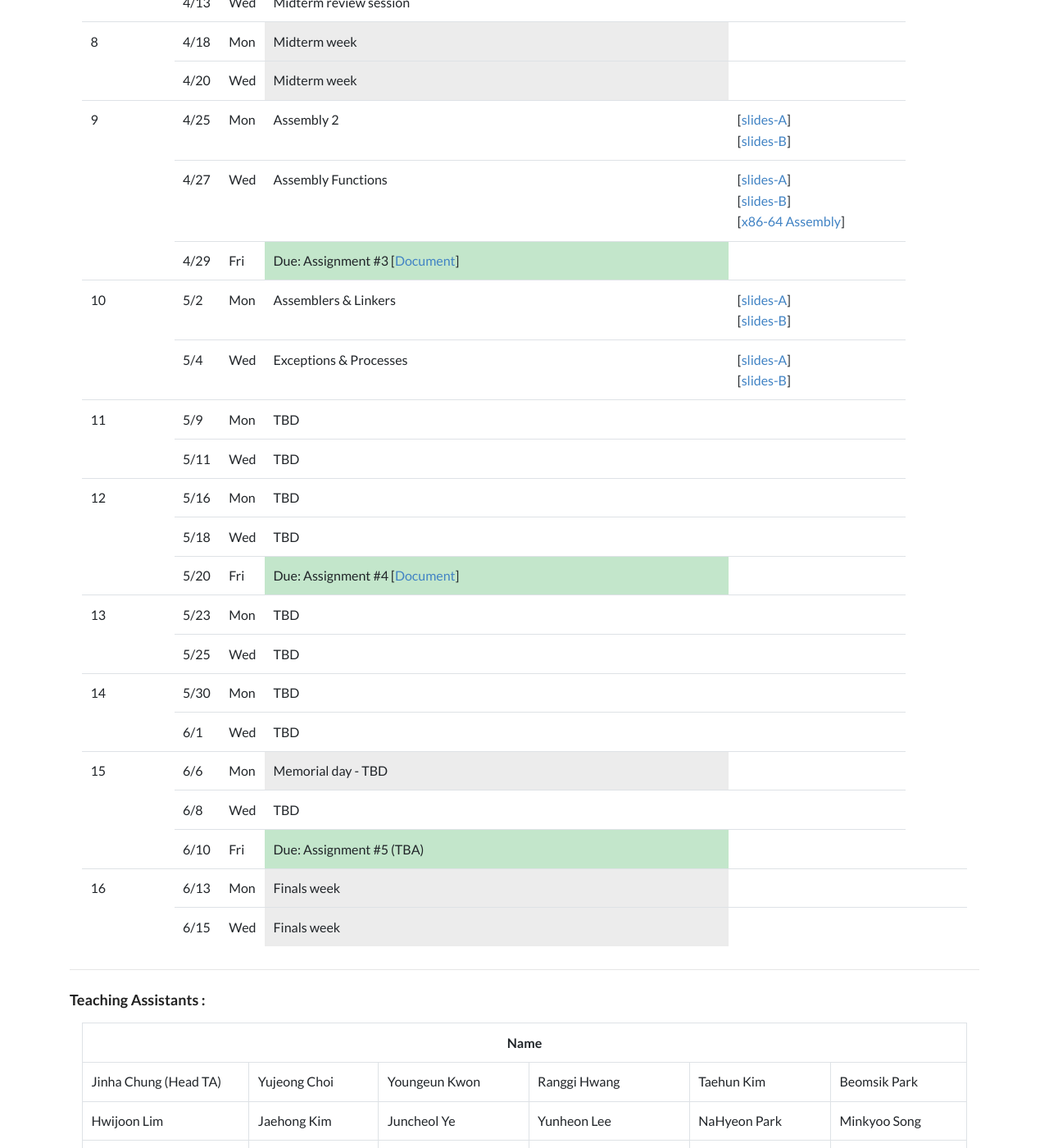
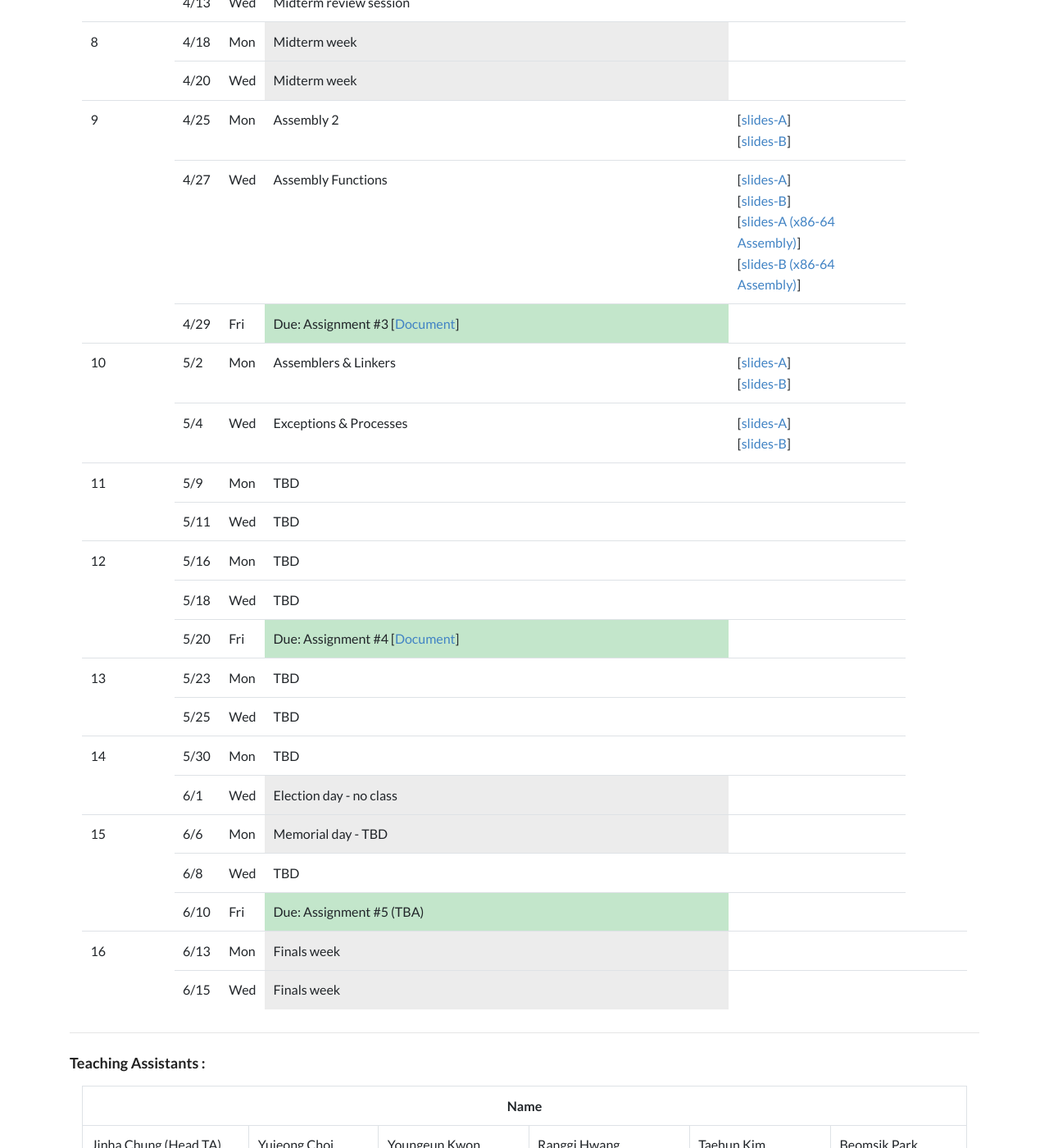
Before and after one commit to kaist-ee209/kaist-ee209.github.io, a Jekyll site: the page built from index.html, in a window 1280 px wide and 1400 px high, scrolled down 2146 px. Shown: the whole window at 82% size. Built offline with Jekyll 4.4.1, drawn with Linux system fonts in a browser that asks for light colours; the list of posts is cut into pages by our own code.

Commit message:
Fix 6/1 schedule and upload slides-B of 4/25 4/27

```diff
--- a/index.html
+++ b/index.html
@@ -293,7 +293,7 @@ linkers, debuggers, and other software tools.
       <td>Assembly 2 </td>
       <td>[<a
         href="https://drive.google.com/file/d/1tROQd0666jSpc14wTV1n01-YjkxzKy9I/view?usp=sharing">slides-A</a>]<br>
-        [<a href="https://drive.google.com/file/d/1tROQd0666jSpc14wTV1n01-YjkxzKy9I/view?usp=sharing">slides-B</a>]</td>
+        [<a href="https://drive.google.com/file/d/13Yb2ofemwDF1He2IEPHyR4CKKCyEU5C_/view?usp=sharing">slides-B</a>]</td>
     </tr>
     <tr>
       <td rowspan="1">4/27</td>
@@ -301,8 +301,9 @@ linkers, debuggers, and other software tools.
       <td>Assembly Functions </td>
       <td>[<a
         href="https://drive.google.com/file/d/1do_NiPm0C2SX44ewxFSS-qMzUBwaxEGh/view?usp=sharing">slides-A</a>]<br>
-        [<a href="https://drive.google.com/file/d/1do_NiPm0C2SX44ewxFSS-qMzUBwaxEGh/view?usp=sharing">slides-B</a>]<br>
-        [<a href="https://drive.google.com/file/d/1ePlRNyfFs-jvUUHiD5uXlql3bc2hg0_F/view?usp=sharing">x86-64 Assembly</a>]</td>
+        [<a href="https://drive.google.com/file/d/1hGTYnZvOnBJGkZcwFjwXgyF2I9ijpbbE/view?usp=sharing">slides-B</a>]<br>
+        [<a href="https://drive.google.com/file/d/1ePlRNyfFs-jvUUHiD5uXlql3bc2hg0_F/view?usp=sharing">slides-A (x86-64 Assembly)</a>]<br>
+        [<a href="https://drive.google.com/file/d/1QWZ6FzghayR7Yj3cI-974P2WWh3eSSCx/view?usp=sharing">slides-B (x86-64 Assembly)</a>]</td>
     </tr>
     <tr>
       <td rowspan="1">4/29</td>
@@ -396,7 +397,7 @@ linkers, debuggers, and other software tools.
     <tr>
       <td rowspan="1">6/1</td>
       <td rowspan="1">Wed</td>
-      <td>TBD </td>
+      <td class="table-active">Election day - no class </td>
       <td></td>
     </tr>
 
```
